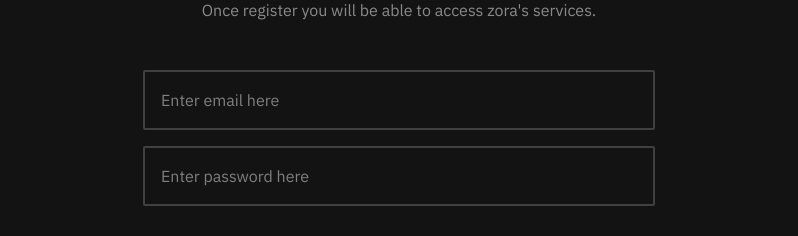
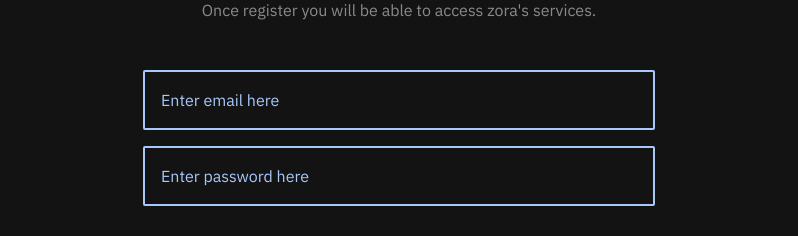
Before and after one commit to varshiljpatel/zora-ai, a Next.js app: page /register in a window 1280 px wide. Shown: the part 320-556 px from the top of the page, without its empty margins (241-1039 px from the left). Built offline with nearby package versions, Linux system fonts and the light colour scheme; no server answers.

Commit message:
fix: border color in input

```diff
--- a/src/components/ui/input/InputField.tsx
+++ b/src/components/ui/input/InputField.tsx
@@ -19,7 +19,8 @@ const InputField: React.FC<IInputField> = (props) => {
             placeholder={props.placeholder}
             onChange={props.onChange}
             {...props.other}
-            className={`outline-none border-2 border-neutral dark:border-base focus:border-primaryDark dark:focus:border-primaryLight w-full placeholder:text-neutral h-[60px] dark:text-light bg-transparent text-dark rounded-sm px-4 ${props.className}`}
+            className={`outline-none border-2 border-neutral dark:border-primaryLight focus:border-primaryDark
+            dark:focus:border-primaryLight w-full placeholder:text-neutral h-[60px] dark:text-light dark:placeholder:text-primaryLight bg-transparent text-dark rounded-sm px-4 ${props.className}`}
         />
     );
 };
```
